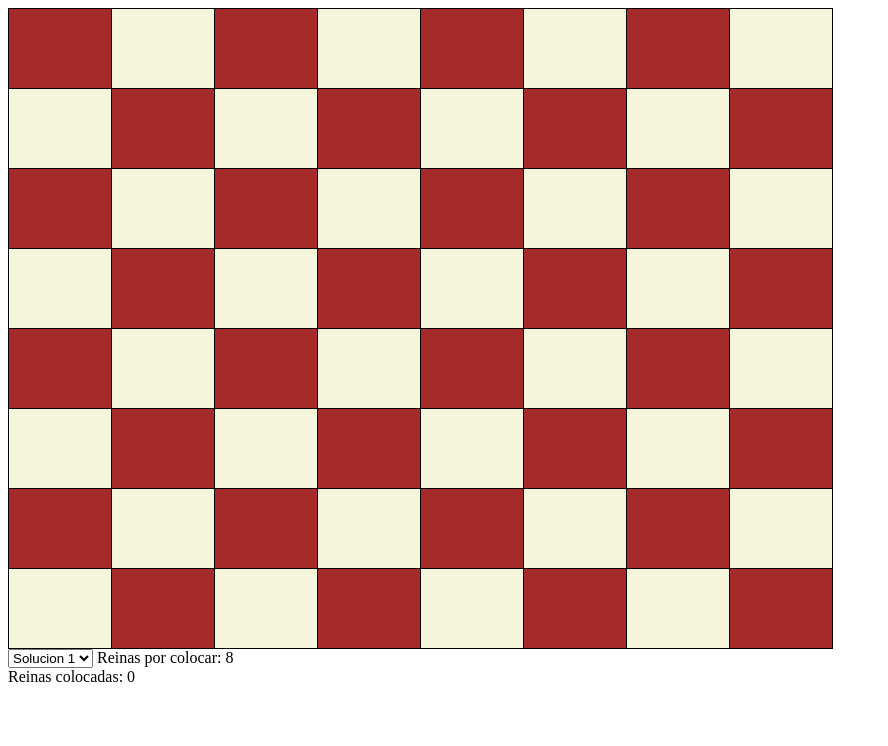
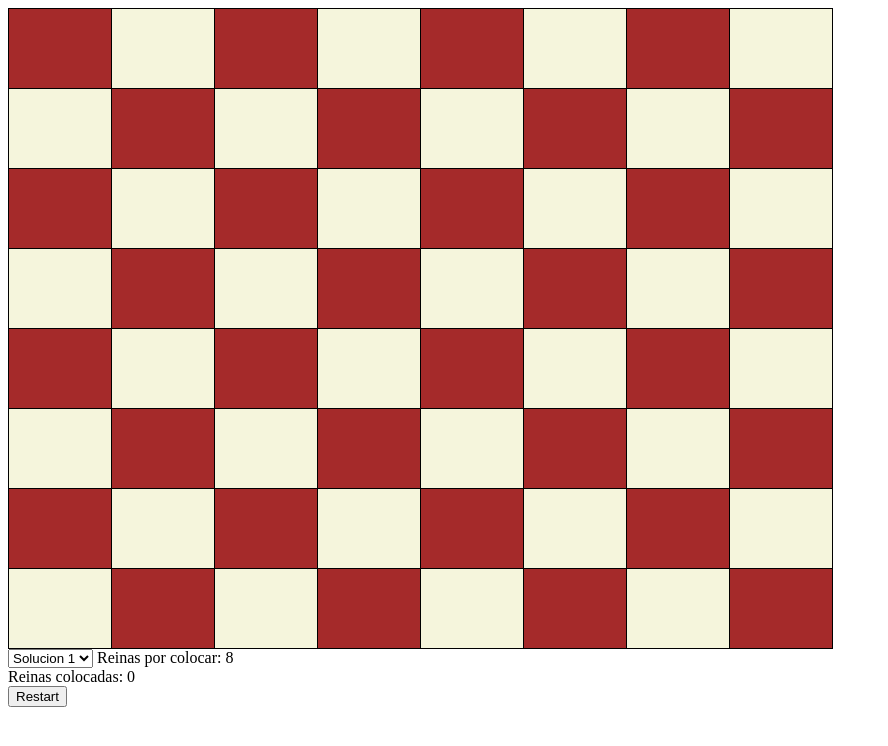
Before and after one commit to joankniffin/joankniffin.github.io, a plain HTML site: page index.html in a window 1280 px wide. Shown: the whole page, without its empty margins (0-888 px from the left). Drawn offline with Linux system fonts and the light colour scheme.

Commit message:
Update index.html

```diff
--- a/index.html
+++ b/index.html
@@ -110,6 +110,6 @@
 
     <label for="" id="reinasColoca">Reinas por colocar: 8 <br></label>
     <label for="" id="reinasColoca1">Reinas colocadas: 0<br></label>
-
+    <button id="restartButton" onclick="resetBoard()">Restart</button>
   </body>
 </html>
```
